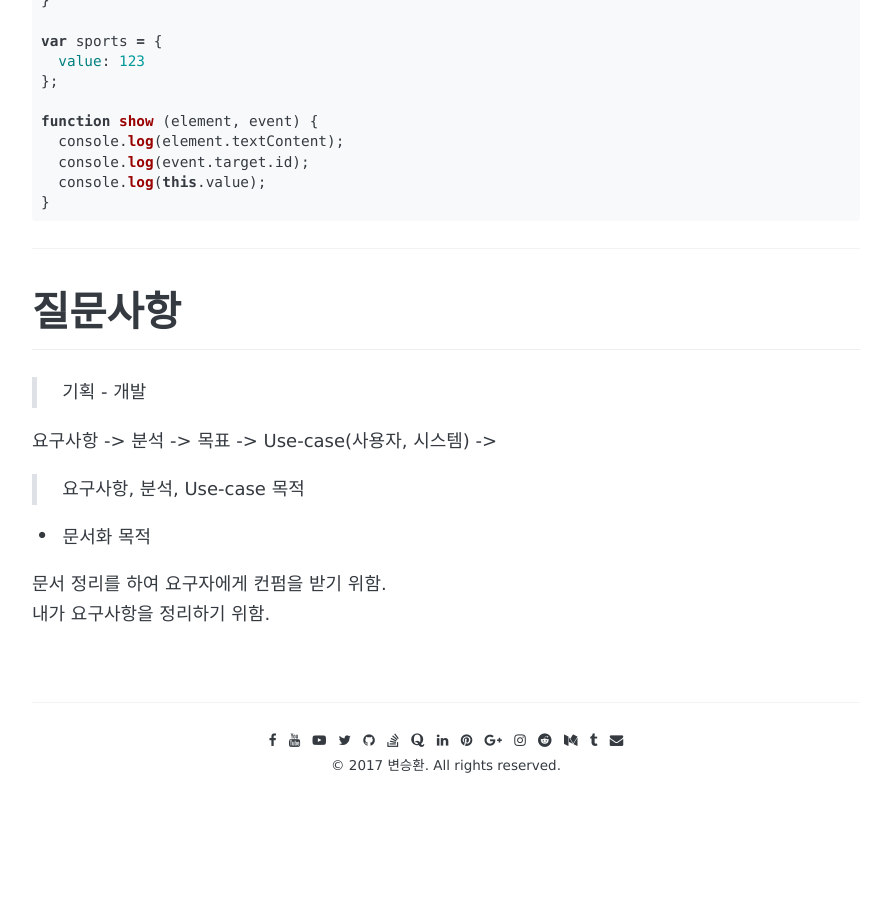
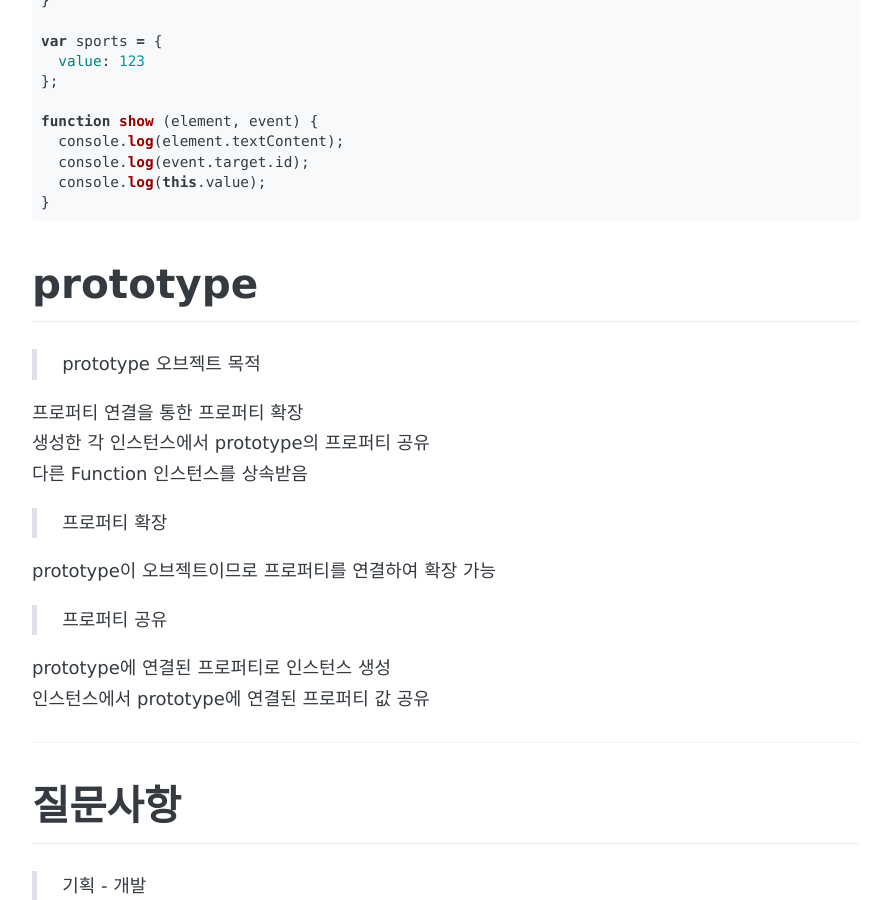
Before and after one commit to awesome-hwan/awesome-hwan.github.io, a Jekyll site: the page built from _posts/2017-08-27-중고급과정#6.md, in a window 1280 px wide and 900 px high, scrolled down 6240 px. Shown: the whole window, without its empty margins (194-1085 px from the left). Built offline with Jekyll 4.4.1, drawn with Linux system fonts in a browser that asks for light colours; some web fonts are replaced; comment, search, counter and statistics services are not loaded; before the commit the page ends 7107 px from its top, so only the background shows below that.

Commit message:
JS Study#6

````diff
--- a/_posts/2017-08-27-중고급과정#6.md
+++ b/_posts/2017-08-27-중고급과정#6.md
@@ -247,7 +247,22 @@ function show (element, event) {
 }
 ```
 
+# prototype
 
+> prototype 오브젝트 목적
+
+프로퍼티 연결을 통한 프로퍼티 확장
+생성한 각 인스턴스에서 prototype의 프로퍼티 공유
+다른 Function 인스턴스를 상속받음
+
+> 프로퍼티 확장
+
+prototype이 오브젝트이므로 프로퍼티를 연결하여 확장 가능
+
+> 프로퍼티 공유
+
+prototype에 연결된 프로퍼티로 인스턴스 생성
+인스턴스에서 prototype에 연결된 프로퍼티 값 공유
 
 
 
````
